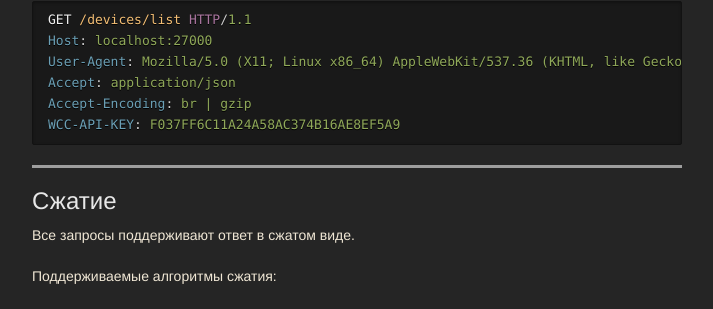
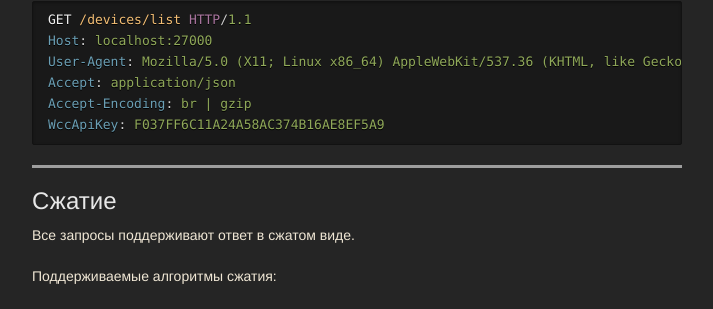
Before and after one commit to mcdis/wcc.api.doc, a Jekyll site: the page built from docs/index.md, in a window 1280 px wide and 966 px high, cut to the strip 302-611 px from the top of the window. Shown: the whole strip, without its empty margins (283-996 px from the left). Built offline with Jekyll 4.4.1, drawn with Linux system fonts in a browser that asks for light colours; some web fonts are replaced; our own code applies the rules of GitHub Pages for plain Markdown files; part of the change alters nothing that is shown; grey boxes are pictures that could not be loaded.

Commit message:
Правка документации по доступу через ApiKey

````diff
--- a/docs/index.md
+++ b/docs/index.md
@@ -15,7 +15,7 @@ Host: localhost:27000
 User-Agent: Mozilla/5.0 (X11; Linux x86_64) AppleWebKit/537.36 (KHTML, like Gecko) Chrome/51.0.2704.103 Safari/537.36
 Accept: application/json
 Accept-Encoding: br | gzip
-WCC-API-KEY: F037FF6C11A24A58AC374B16AE8EF5A9
+WccApiKey: F037FF6C11A24A58AC374B16AE8EF5A9
 ```
 
 ***
````
